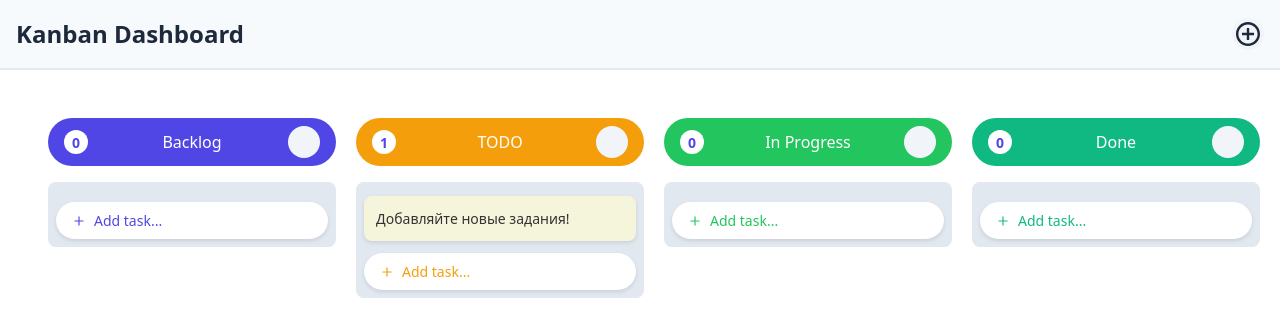
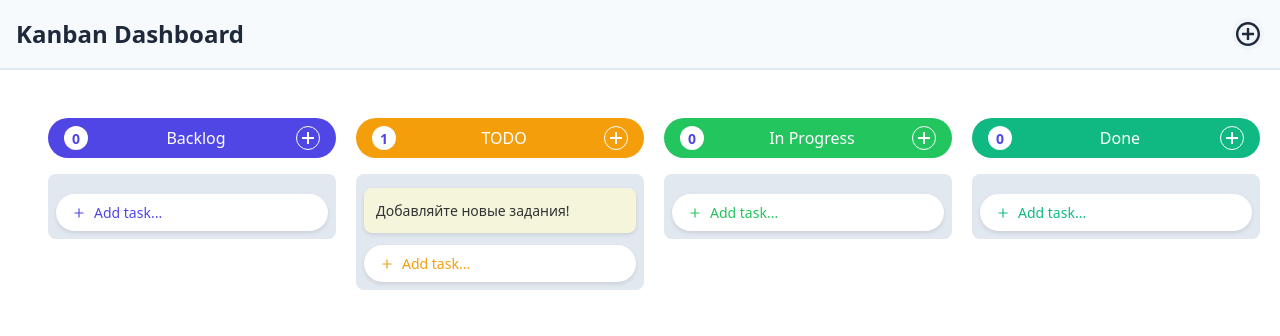
Before and after one commit to vorovskajalapa/modsen-practice, a React (Vite) app in the folder kanban-board/: page / in a window 1280 px wide. Shown: the top 336 px of the page. Built offline with nearby package versions, Linux system fonts and the light colour scheme.

Commit message:
return addcardbutton

```diff
--- /dev/null
+++ b/kanban-board/src/components/AddCardButton/AddCardButton.styles.tsx
@@ -0,0 +1,35 @@
+import styled from 'styled-components';
+
+export const Button = styled.button`
+  display: flex;
+  align-items: center;
+  justify-content: center;
+  width: 24px;
+  height: 24px;
+  border-radius: 50%;
+  border: 1px solid white;
+  background: transparent;
+  cursor: pointer;
+  transition:
+    background 0.2s,
+    border-color 0.2s;
+
+  &:hover {
+    background: rgba(255, 255, 255, 0.2);
+  }
+`;
+
+export const Plus = styled.span`
+  position: absolute;
+  background: white;
+
+  &:first-child {
+    width: 12px;
+    height: 2px;
+  }
+
+  &:last-child {
+    width: 2px;
+    height: 12px;
+  }
+`;
--- /dev/null
+++ b/kanban-board/src/components/AddCardButton/AddCardButton.tsx
@@ -0,0 +1,10 @@
+import { Button, Plus } from './AddCardButton.styles';
+
+export const AddCardButton = ({ onClick }: { onClick: () => void }) => {
+  return (
+    <Button onClick={onClick}>
+      <Plus />
+      <Plus />
+    </Button>
+  );
+};
--- /dev/null
+++ b/kanban-board/src/components/AddCardButton/index.ts
@@ -0,0 +1 @@
+export { AddCardButton } from './AddCardButton'
--- a/kanban-board/src/components/Column/Column.tsx
+++ b/kanban-board/src/components/Column/Column.tsx
@@ -7,9 +7,9 @@ import {
   Title,
 } from './Column.styles';
 import { DropIndicator } from '../DropIndicator/DropIndicator';
-import { AddButton } from '../KanbanHeader/KanbanHeader.styles';
 import { Card } from '../Card';
 import { AddCardField } from '../AddCardField';
+import { AddCardButton } from '../AddCardButton';
 
 interface ColumnProps {
   title: string;
@@ -128,7 +128,7 @@ export const Column: React.FC<ColumnProps> = ({
       <Header $bgColor={bgColor}>
         <Count>{filteredCards.length}</Count>
         <Title>{title}</Title>
-        <AddButton onClick={handleAddButtonClick} />
+        <AddCardButton onClick={handleAddButtonClick} />
       </Header>
       <CardList
         $active={active}
```
